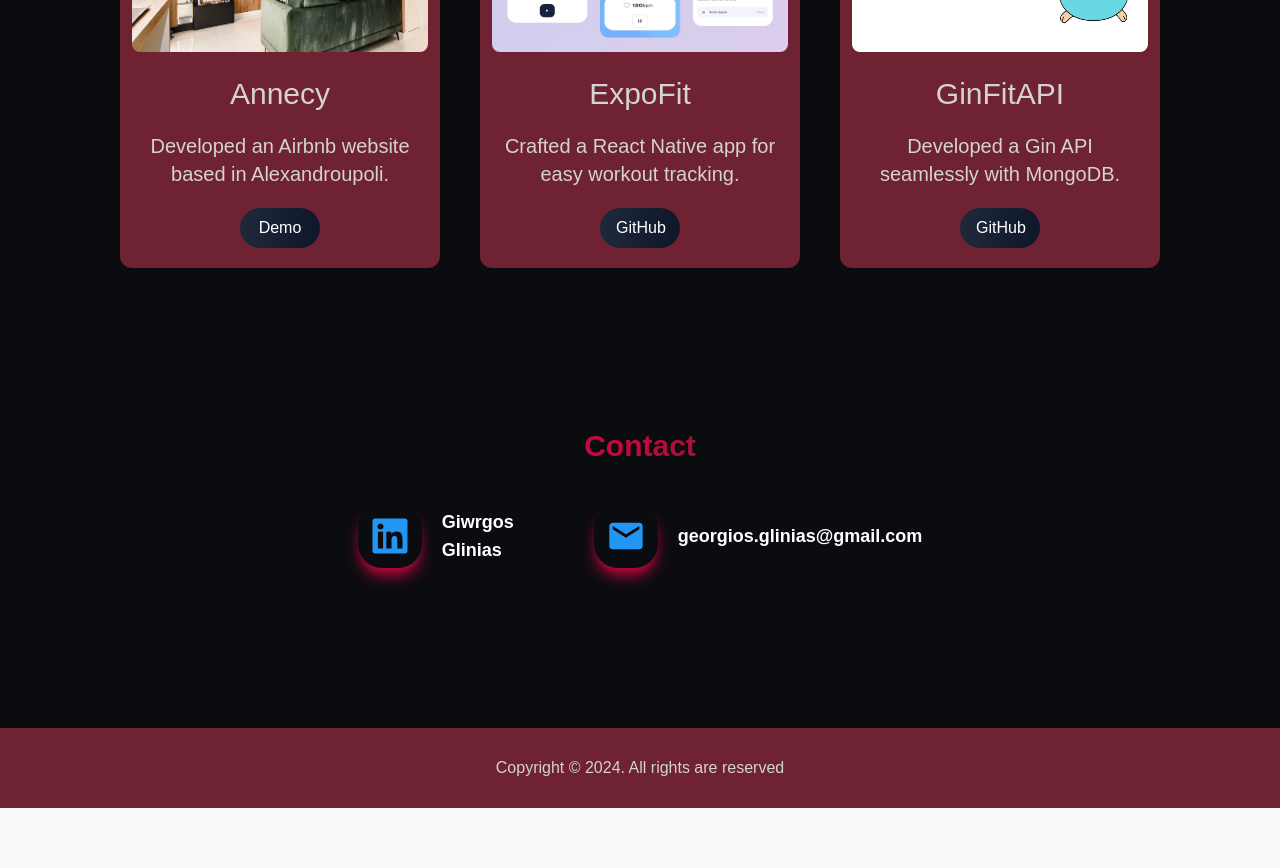
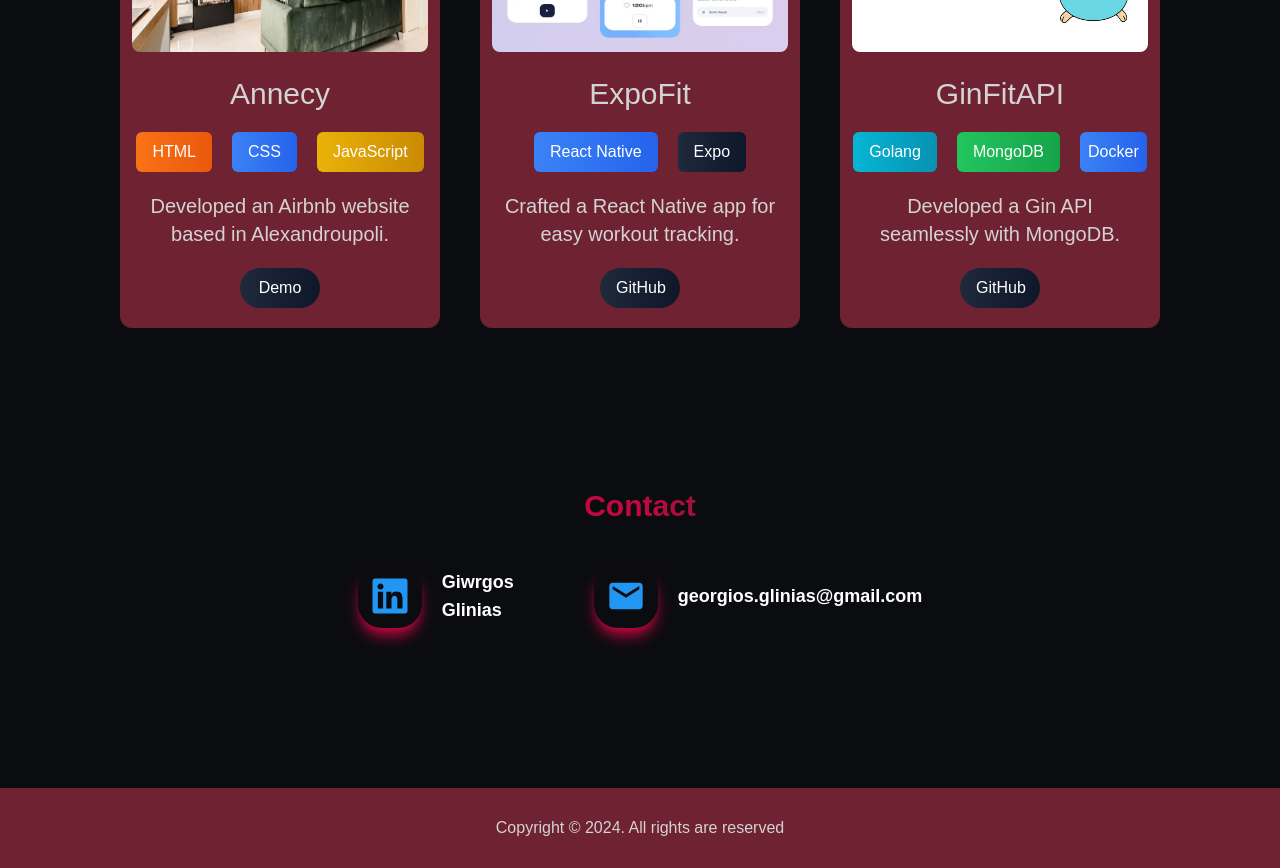
Before and after one commit to GiwrgosGln/Old-Portfolio, a React (Vite) app: page / in a window 1280 px wide. Shown: the part 1840-2708 px from the top of the page. Before the commit the page ends 2648 px from the top, so only its background shows below. Built offline with nearby package versions, Linux system fonts and the light colour scheme.

Commit message:
Added Projects & Contact

```diff
--- a/src/components/projects/Projects.jsx
+++ b/src/components/projects/Projects.jsx
@@ -16,12 +16,24 @@ export default function Projects() {
             alt="Annecy"
           />
           <h1 className="text-center text-3xl">Annecy</h1>
+          <ul className="flex flex-wrap gap-5 justify-center">
+            <li className="bg-gradient-to-r from-orange-500 to-orange-600 text-white px-4 py-2 rounded-md text-center">
+              HTML
+            </li>
+            <li className="bg-gradient-to-r from-blue-500 to-blue-600 text-white px-4 py-2 rounded-md text-center">
+              CSS
+            </li>
+            <li className="bg-gradient-to-r from-yellow-500 to-yellow-600 text-white px-4 py-2 rounded-md text-center">
+              JavaScript
+            </li>
+          </ul>
           <p className="text-center text-xl px-2">
             Developed an Airbnb website based in Alexandroupoli.
           </p>
+
           <a
             href="https://annecy-apartment.com/"
-            className="bg-gradient-to-r from-slate-800 to-slate-900 text-white px-4 py-2 rounded-3xl w-20 text-center"
+            className="bg-gradient-to-r from-slate-800 to-slate-900 text-white px-4 py-2 rounded-3xl w-20 text-center font-sem"
           >
             Demo
           </a>
@@ -33,9 +45,18 @@ export default function Projects() {
             alt="ExpoFit"
           />
           <h1 className="text-center text-3xl">ExpoFit</h1>
+          <ul className="flex flex-wrap gap-5 justify-center">
+            <li className="bg-gradient-to-r from-blue-500 to-blue-600 text-white px-4 py-2 rounded-md text-center">
+              React Native
+            </li>
+            <li className="bg-gradient-to-r from-slate-800 to-slate-900 text-white px-4 py-2 rounded-md text-center">
+              Expo
+            </li>
+          </ul>
           <p className="text-center text-xl px-2">
             Crafted a React Native app for easy workout tracking.
           </p>
+
           <a
             href="https://github.com/GiwrgosGln/ExpoFit"
             className="bg-gradient-to-r from-slate-800 to-slate-900 text-white px-4 py-2 rounded-3xl w-20 text-center"
@@ -50,9 +71,22 @@ export default function Projects() {
             alt="GinFitAPI"
           />
           <h1 className="text-center text-3xl">GinFitAPI</h1>
+
+          <ul className="flex flex-wrap gap-5 justify-center">
+            <li className="bg-gradient-to-r from-cyan-500 to-cyan-600 text-white px-4 py-2 rounded-md text-center">
+              Golang
+            </li>
+            <li className="bg-gradient-to-r from-green-500 to-green-600 text-white px-4 py-2 rounded-md text-center">
+              MongoDB
+            </li>
+            <li className="bg-gradient-to-r from-blue-500 to-blue-600 text-white px-2 py-2 rounded-md text-center">
+              Docker
+            </li>
+          </ul>
           <p className="text-center text-xl px-2">
             Developed a Gin API seamlessly with MongoDB.
           </p>
+
           <a
             href="https://github.com/GiwrgosGln/GinFitAPI"
             className="bg-gradient-to-r from-slate-800 to-slate-900 text-white px-4 py-2 rounded-3xl w-20 text-center"
```
